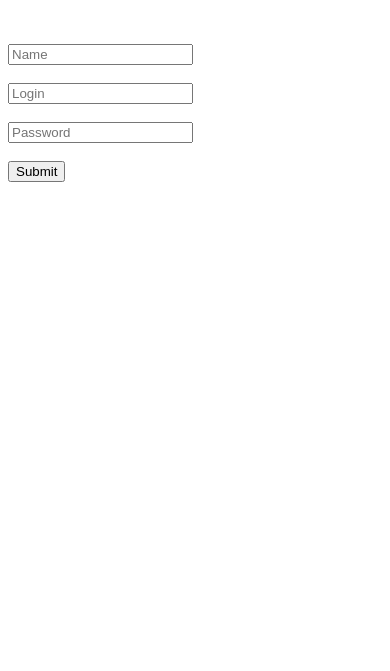
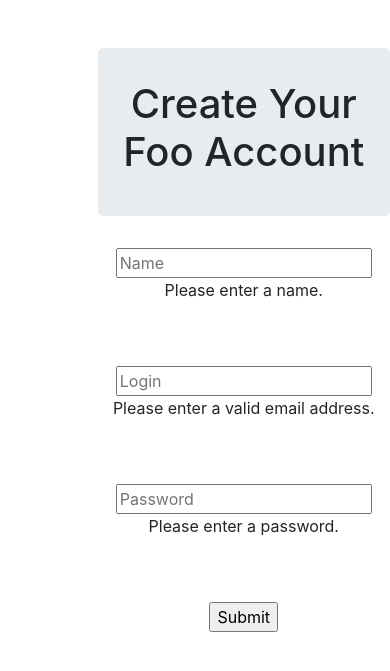
Before and after one commit to jimbo108/sportsfeed, a Django app: page /login/new/submit/ in a window 390 px wide. Shown: the top 671 px of the page. Run offline with Django 3.2, Linux system fonts and the light colour scheme; some libraries are stand-ins or nearby versions.

Commit message:
Finished logic for highlighting invalid input forms for new user activity

```diff
--- a/login/templates/new_user.html
+++ b/login/templates/new_user.html
@@ -1,18 +1,66 @@
 <html>
+    <head>
+        {% load static %}
+        <meta charset="utf-8">
+        <meta http-equiv="X-UA-Compatible" content="IE=edge">
+        <meta name="viewport" content="width=device-width, initial-scale=1">
         <title>Login</title>
+        <link rel="stylesheet" type="text/css" href="{% static 'login/style.css' %}"/>
+        <link rel="stylesheet" href="{% static 'login/bootstrap/css/bootstrap.min.css'%}">
+    </head>
+    <body>
         <br/>
         <br/>
+        <div class="container">
+            <div class="row">
+                <div class="col-md-6 offset-3 jumbotron text-center">
+                    <h1>Create Your Foo Account</h1>
+                </div>
+            </div>
+            <div class="row">
+                <div class="col-md-6 offset-3 text-center">
                     <form action='/login/new/submit/' method="POST">
                         {% csrf_token %}
+                        {% if invalid_name or missing_name %}
+                        <input id="new_user_name_field" name="name" placeholder="Name" class="invalid-or-missing"/>
+                        {% else %}
                         <input id="new_user_name_field" name="name" placeholder="Name"/>
+                        {% endif %}
+                        {% if invalid_name %}
+                        <p>Please enter a name using only alphanumeric characters.</p>
+                        {% endif %}
+                        {% if missing_name %}
+                        <p>Please enter a name.</p>
+                        {% endif %}
                         <br/>
                         <br/>
+                        {% if invalid_email or missing_email %}
+                        <input id="new_user_email_field" name="email" placeholder="Login" class="invalid-or-missing"/>
+                        <p>Please enter a valid email address.</p>
+                        {% else %}
                         <input id="new_user_email_field" name="email" placeholder="Login"/>
+                        {% endif %}
                         <br/>
                         <br/>
+                        {% if missing_password or overshort_password %}
+                        <input id="new_user_password_field" name="password" placeholder="Password" class="invalid-or-missing"/>
+                        {% else %}
                         <input id="new_user_password_field" name="password" placeholder="Password"/>
+                        {% endif %}
+                        {% if overshort_password %}
+                        <p>Please enter a password that is at least 8 characters long.</p>
+                        {% endif %}
+                        {% if missing_password %}
+                        <p>Please enter a password.</p>
+                        {% endif %}
                         <br/>
                         <br/>
                         <input id="new_user_submit_button" type="submit" value="Submit"/>
                     </form>
+
+                </div>
+
+            </div>
+        </div>
+   </body>
 </html>
--- a/login/views.py
+++ b/login/views.py
@@ -41,6 +41,7 @@ def new_user_submit(request):
     email = request.POST.get('email')
     password = request.POST.get('password')
     new_user_validator = NewUserValidator(name, email, password)
+    invalid_field = False
 
     if new_user_validator.missing_fields:
         if new_user_validator.missing_email:
@@ -52,20 +53,23 @@ def new_user_submit(request):
 
         return new_user_submission_failure(request, context)
 
-    elif new_user_validator.invalid_name:
+    if new_user_validator.invalid_name:
         context[NewUserSubmissionErrors.INVALID_NAME.value] = True
-        return new_user_submission_failure(request, context)
+        invalid_field = True
 
-    elif new_user_validator.invalid_email:
+    if new_user_validator.invalid_email:
         context[NewUserSubmissionErrors.INVALID_EMAIL.value] = True
-        return new_user_submission_failure(request, context)
+        invalid_field = True
 
-    elif new_user_validator.overshort_password:
+    if new_user_validator.overshort_password:
         context[NewUserSubmissionErrors.OVERSHORT_PASSWORD.value] = True
-        return new_user_submission_failure(request, context)
+        invalid_field = True
 
-    elif new_user_validator.duplicate_email:
+    if new_user_validator.duplicate_email:
         context[NewUserSubmissionErrors.DUPLICATE_EMAIL.value] = True
+        invalid_field = True
+
+    if invalid_field:
         return new_user_submission_failure(request, context)
 
     else:
```
Also changed, not shown: functional_tests/tests.py (+43 -1 lines), db.sqlite3, 2 other files. Lines whose indentation alone changed are shown as unchanged.
